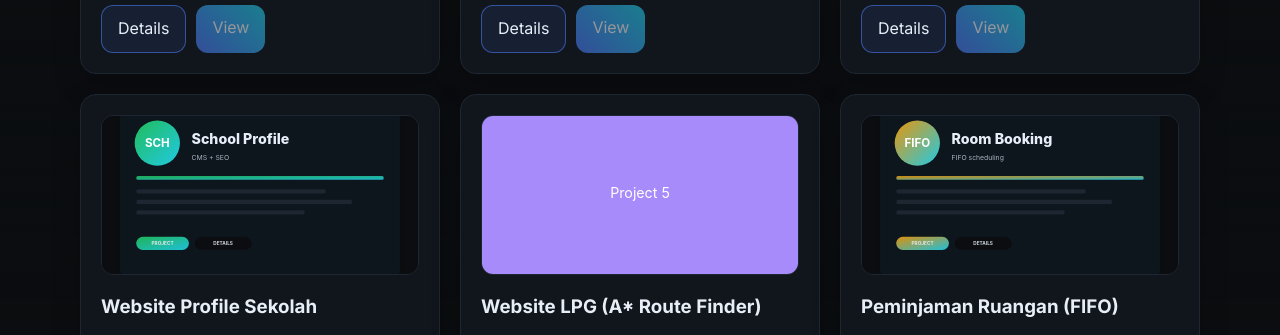
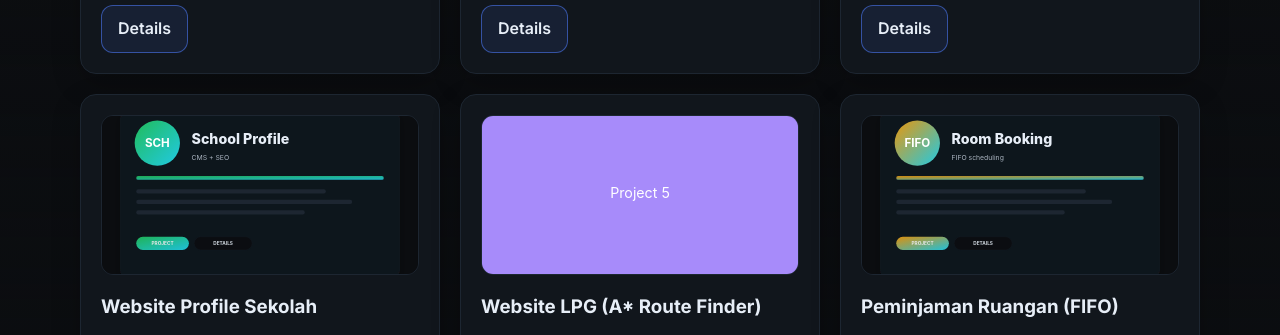
Before and after one commit to ZuzlifatulAdnan/zuzlifatuladnan.github.io, a plain HTML site: page index.html in a window 1280 px wide. Shown: the part 2008-2343 px from the top of the page. Drawn offline with Linux system fonts and the light colour scheme.

Commit message:
perbaikan dan hapus lihat

```diff
--- a/script.js
+++ b/script.js
@@ -44,7 +44,7 @@ const TECH_ICONS = {
   events: "./assets/img/tech/events.svg"
 };
 
-function techKey(tag){
+function techKey(tag) {
   return String(tag || "")
     .trim()
     .toLowerCase()
@@ -54,15 +54,14 @@ function techKey(tag){
     .replace(/-/g, "-");
 }
 
-function renderTechPills(tags){
+function renderTechPills(tags) {
   const arr = Array.isArray(tags) ? tags : [];
-  return `<div class="tech-wrap">${
-    arr.map(t => {
-      const key = techKey(t);
-      const icon = TECH_ICONS[key] || "./assets/img/tech/default.svg";
-      return `<span class="tech-pill"><img src="${icon}" alt="${t} logo" loading="lazy"><span>${t}</span></span>`;
-    }).join("")
-  }</div>`;
+  return `<div class="tech-wrap">${arr.map(t => {
+    const key = techKey(t);
+    const icon = TECH_ICONS[key] || "./assets/img/tech/default.svg";
+    return `<span class="tech-pill"><img src="${icon}" alt="${t} logo" loading="lazy"><span>${t}</span></span>`;
+  }).join("")
+    }</div>`;
 }
 
 // ====== Basic dynamic content ======
@@ -106,12 +105,6 @@ function renderProjects(locale = 'en') {
       <div style="margin-top:10px; display:flex; gap:10px; flex-wrap:wrap;">
         <a class="btn btn-detail" href="project-detail.html?id=${encodeURIComponent(p.id)}">
           ${locale === 'id' ? 'Lihat Detail' : 'Details'}
-        </a>
-
-        <a href="${hasLink ? p.link : 'javascript:void(0)'}"
-           class="btn btn-view ${hasLink ? '' : 'disabled'}"
-           ${hasLink ? 'target="_blank" rel="noreferrer"' : ''}>
-          ${locale === 'id' ? 'Lihat' : 'View'}
         </a>
       </div>
     `;
--- a/styles.css
+++ b/styles.css
@@ -223,3 +223,24 @@ a:focus-visible, button:focus-visible, select:focus-visible, input:focus-visible
   width: 14px;
   height: 14px;
 }
+.project-actions{
+  margin-top: 10px;
+  display: flex;
+  gap: 10px;
+  flex-wrap: wrap;
+}
+
+.btn-detail{
+  border: 1px solid #3b82f6;
+  color: #3b82f6;
+  padding: 10px 16px;
+  border-radius: 12px;
+  font-weight: 600;
+  text-decoration: none;
+  transition: .2s ease;
+}
+
+.btn-detail:hover{
+  background: #3b82f6;
+  color: #fff;
+}
```
